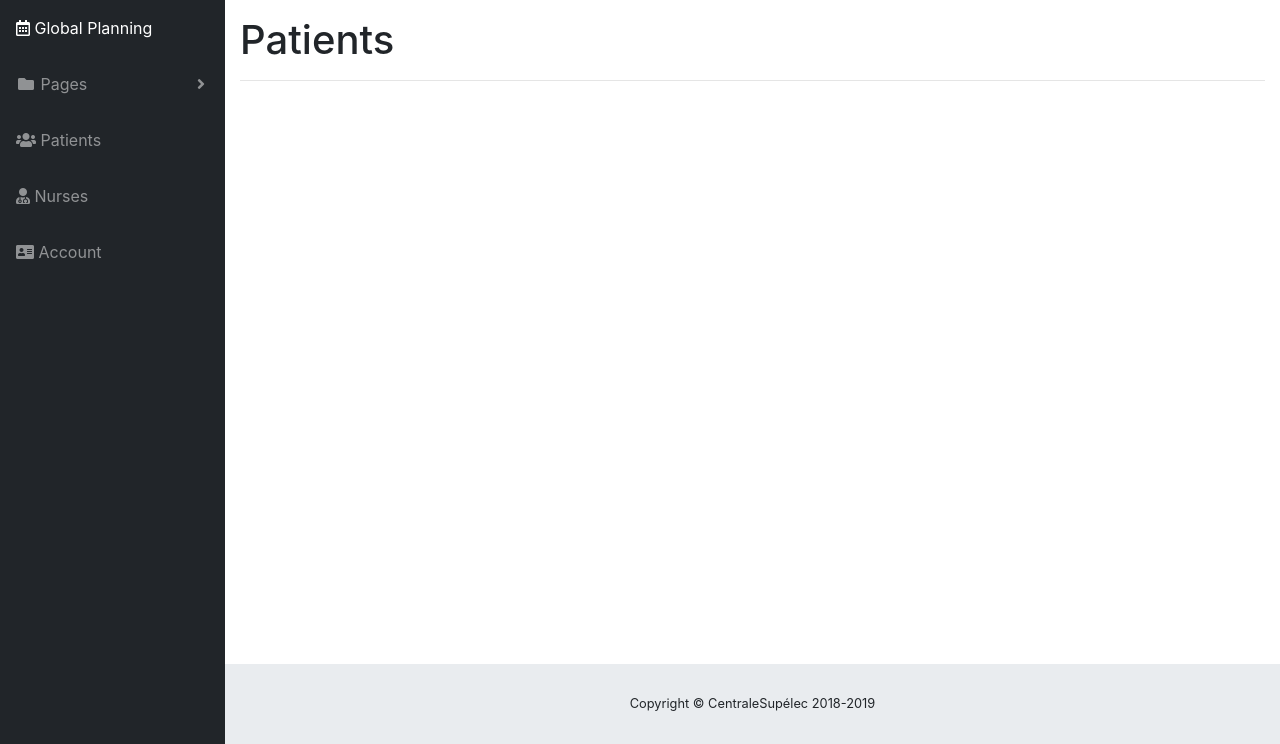
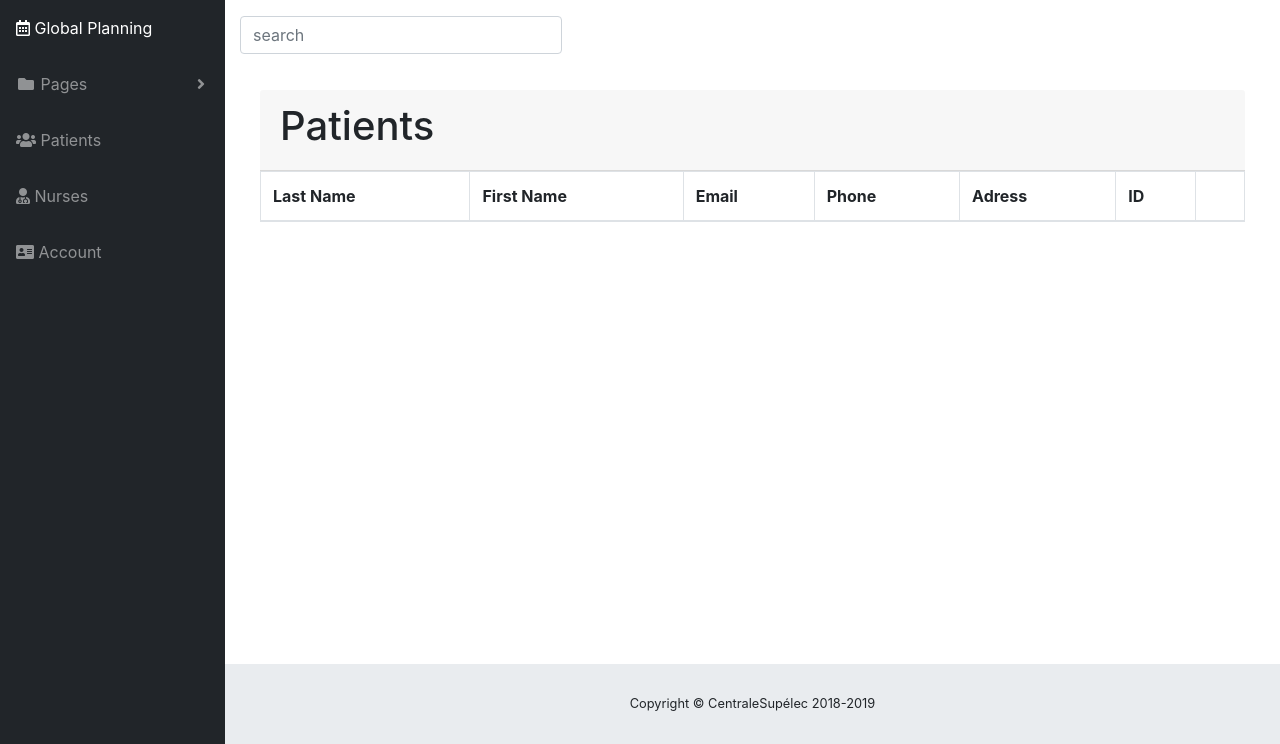
Before and after one commit to charlesdlrsa/dev_log_tournees_infirmiers, a Flask app: page /patients/ in a window 1280 px wide. Shown: the part 56-800 px from the top of the page. Run offline with Flask 2, Linux system fonts and the light colour scheme; data that the repository does not hold is empty; some libraries are stand-ins or nearby versions.

Commit message:
Edit form done, got still some problems with the update function

```diff
--- a/dev_log/patient/controllers.py
+++ b/dev_log/patient/controllers.py
@@ -59,9 +59,11 @@ def search_patients(research):
 #     return render_template("patient_information.html", patient=patient)
 
 
-@patients.route('/edit/<int:patient_id>', methods=['GET, POST'])
+@patients.route('/edit/<int:patient_id>', methods=['GET', 'POST'])
 def edit_patient(patient_id):
+
     if request.method == "POST":
+        print(request.form)
         last_name = request.form['last_name']
         first_name = request.form['first_name']
         email = request.form['email']
@@ -78,8 +80,8 @@ def edit_patient(patient_id):
         flash("The patient's information have been updated")
         return redirect(url_for('patients.home'))
 
-    patient = Patient.query.filter(Patient.id == patient_id)
-
+    patient = Patient.query.filter(Patient.id == patient_id).all()[0]
+    print(patient.phone)
     return render_template("edit_patient.html", patient=patient)
 
 
--- a/dev_log/templates/patients.html
+++ b/dev_log/templates/patients.html
@@ -95,19 +95,60 @@
 
         <div class="container-fluid">
 
-            <!-- Page Content -->
-            <h1>Patients</h1>
-            <hr>
-            {% for patient in patients %}
-              <p>Last Name: {{ patient.last_name }}</p>
-              <p>First  Name: {{ patient.first_name }}</p>
-              <p>Email: {{ patient.email }}</p>
-              <p>Phone: {{ patient.phone }}</p>
-              <p>Address: {{ patient.address }}</p>
-              <p>ID: {{ patient.id }}</p>
-              <hr>
-            {% endfor %}
+          <div class="row">
+
+              <div class="col-md-4 col-md-offset-3">
+                  <form method='post' class="search-form">
+                      <div class="form-group has-feedback">
+                      <label for="search" class="sr-only">Search Patient Name</label>
+                      <input type="text" class="form-control" name="research" id="search" placeholder="search">
+                        <span class="glyphicon glyphicon-search form-control-feedback"></span>
+                    </div>
+                  </form>
+              </div>
+            </div>
+
+      <div class="card-body">
+        <div class="table-responsive">
+          <table class="table table-bordered" id="dataTable" width="100%" cellspacing="0">
+            <div class="card-header">
+              <h1>Patients</h1>
+            </div>
+
+            <thead>
+              <tr>
+                <th>Last Name</th>
+                <th>First Name</th>
+                <th>Email</th>
+                <th>Phone</th>
+                <th>Adress</th>
+                <th>ID</th>
+                <th></th>
+              </tr>
+            </thead>
+
+            <tbody>
+              {% for patient in patients %}
+              <tr>
+                <td>{{ patient.last_name }}</td>
+                <td> {{ patient.first_name }}</td>
+                <td> {{ patient.email }}</td>
+                <td> {{ patient.phone }}</td>
+                <td> {{ patient.address }}</td>
+                <td> {{ patient.id }}</td>
+
+                <td> <a href="{{ url_for('patients.edit_patient',patient_id=patient.id)}}" class="btn btn-secondary btn-sm active"
+                  role="button">Edit</a>
+                </td>
+              <tr>
+              {% endfor %}
+
+
+            </tbody>
+          </table>
         </div>
+      </div>
+    </div>
         <!-- /.container-fluid -->
 
         <!-- Sticky Footer -->
```
Also changed, not shown: dev_log/templates/edit_patient.html (added, +86 -0 lines), dev_log/templates/nurses.html (+9 -1 lines).
